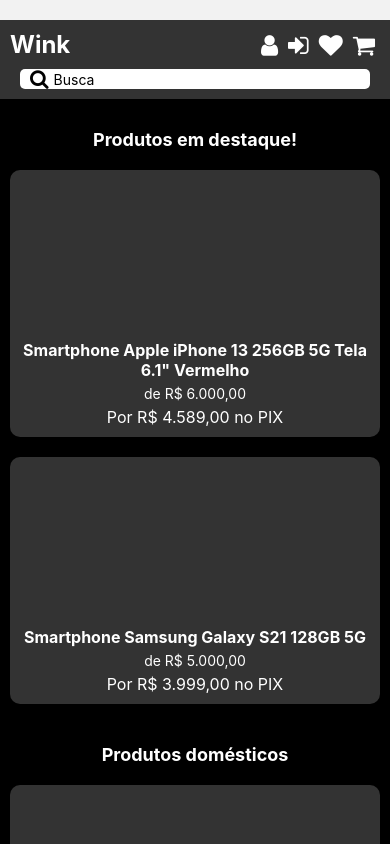
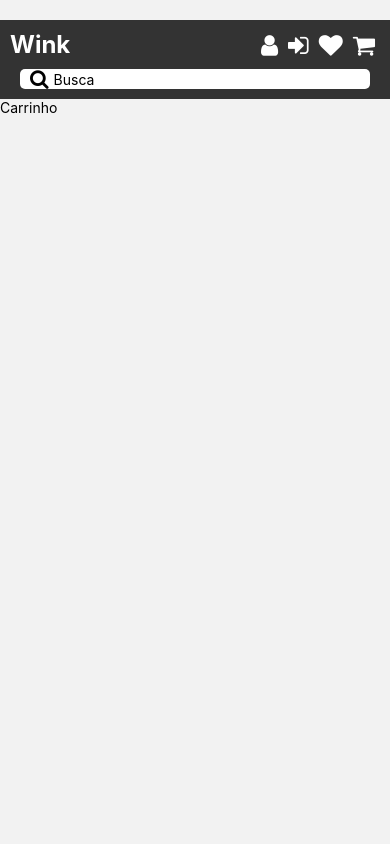
Before and after one commit to GuilhermeFaria04/Challenge-PluSoft, a React Native app: screen /Carrinho in a window 390 px wide. Built offline with nearby package versions, Linux system fonts and the light colour scheme.

Commit message:
Criando as paginas Carrinho e Favoritos

```diff
--- a/App.js
+++ b/App.js
@@ -5,6 +5,8 @@
 import Cadastro from './pages/Cadastro';
 import Login from './pages/Login';
 import Header from './components/Header';
+import Carrinho from './pages/Carrinho';
+import Favortios from './pages/Favoritos';
 
 const Stack = createNativeStackNavigator();
 
@@ -15,6 +17,16 @@
         <Stack.Screen
           name="Home"
           component={Home}
+          options={{ header: () => <Header /> }}
+        />
+        <Stack.Screen
+          name="Carrinho"
+          component={Carrinho}
+          options={{ header: () => <Header /> }}
+        />
+        <Stack.Screen
+          name="Favoritos"
+          component={Favortios}
           options={{ header: () => <Header /> }}
         />
         <Stack.Screen
--- a/components/Header.js
+++ b/components/Header.js
@@ -20,8 +20,12 @@
                     <TouchableOpacity onPress={() => navigation.navigate('Login')}>
                         <Icon name="sign-in" size={24} color="white" style={styles.icon} />
                     </TouchableOpacity>
-                    <Icon name="heart" size={24} color="white" style={styles.icon} />
-                    <Icon name="shopping-cart" size={24} color="white" style={styles.icon} />
+                    <TouchableOpacity onPress={() => navigation.navigate('Favoritos')}>
+                        <Icon name="heart" size={24} color="white" style={styles.icon} />
+                    </TouchableOpacity>
+                    <TouchableOpacity onPress={() => navigation.navigate('Carrinho')}>
+                        <Icon name="shopping-cart" size={24} color="white" style={styles.icon} />
+                    </TouchableOpacity>
                 </View>
             </View>
             <View style={styles.barraPesquisa}>
--- /dev/null
+++ b/pages/Carrinho.js
@@ -0,0 +1,12 @@
+import React from 'react';
+import { View, Text } from "react-native-web";
+
+const Carrinho = () => {
+    return(
+      <View>
+        <Text>Carrinho</Text>
+      </View>
+    )
+}
+
+export default Carrinho;
--- /dev/null
+++ b/pages/Favoritos.js
@@ -0,0 +1,12 @@
+import React from 'react';
+import { View, Text } from "react-native-web";
+
+const Favortios = () => {
+    return(
+      <View>
+        <Text>Favoritos</Text>
+      </View>
+    )
+}
+
+export default Favortios;
```
